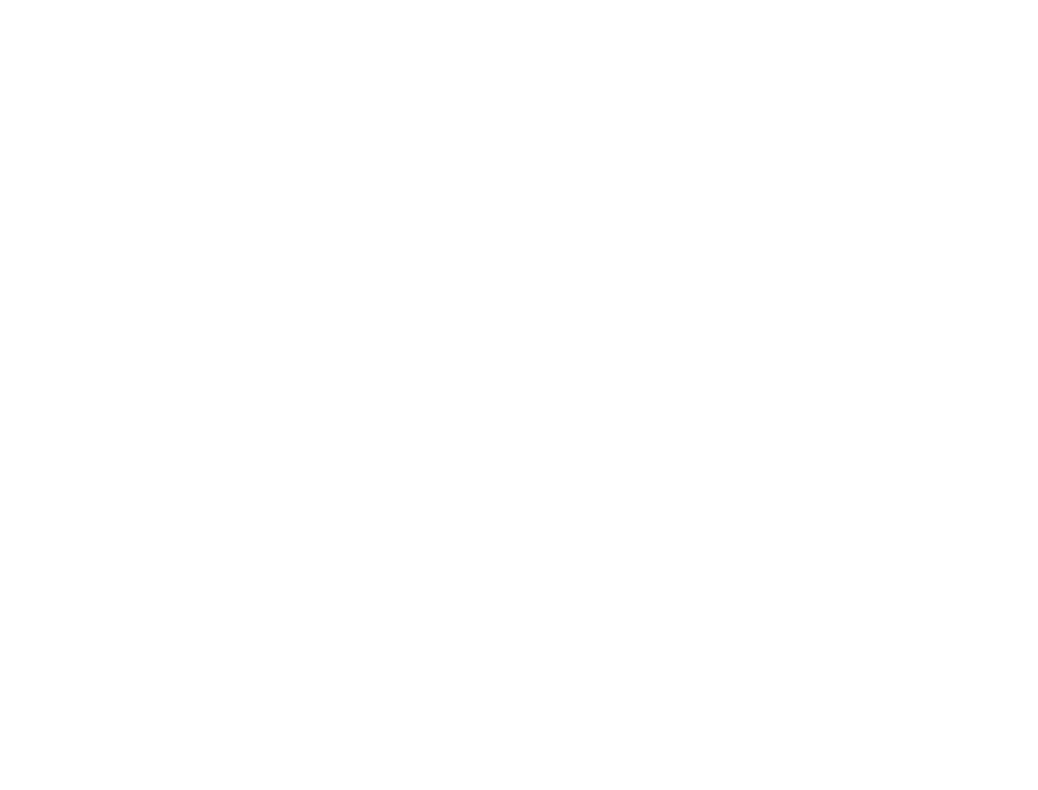
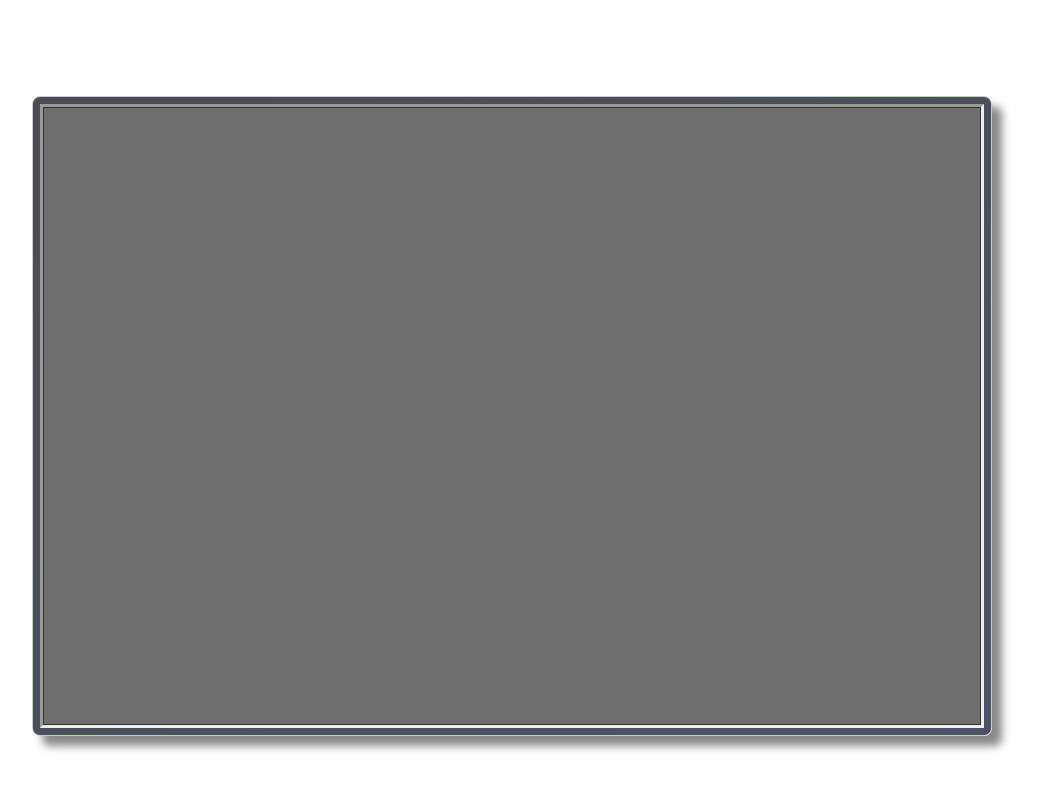
Before and after one commit to Agimir/mi_cfx-ref, a plain HTML site: page web/source/index.html in a window 1280 px wide. Shown: the whole page, without its empty margins (128-1166 px from the left). Drawn offline with Linux system fonts and the light colour scheme.

Commit message:
anim / screen

```diff
--- a/web/source/index.html
+++ b/web/source/index.html
@@ -9,7 +9,11 @@
   </head>
   <body class="overflow-hidden">
 
-    <div id="mi_net_frame"></div>
+    <div id="mi_net_frame" class="w3-panel w3-border w3-round-large">
+      <div id="mi_net_screen">
+        <div id="app"></div>
+      </div>
+    </div>
 
     <script type="module" src="../source/app.js"></script>
     <script type="module" src="../source/app.js"></script>
--- a/web/source/style.css
+++ b/web/source/style.css
@@ -0,0 +1,43 @@
+* {
+    margin: 0;
+    padding: 0;
+}
+
+@keyframes floatUp {
+    from {
+        transform: translate(-50%, 100%); /* Start from the bottom */
+    }
+    to {
+        transform: translate(-50%, -50%); /* End at the center */
+    }
+}
+
+
+body, html {
+    display: flex;
+    justify-content: center;
+    align-items: center;
+}
+
+#mi_net_frame {
+    width: 120vh; height: 80vh;
+    background-image: linear-gradient(to bottom right, rgb(77, 76, 85), rgb(77, 82, 100));
+    border-style: outset; position: fixed; box-shadow: 10px 10px 8px #888888;
+    top: 50%; left: 50%; transform: translate(-50%, -50%);
+    transform: translate(-50%, -50%);
+    animation: floatUp 1.5s ease-out forwards;
+}
+
+#mi_net_screen {
+    width: 118vh; height: 78vh;
+    background-color: #313131;
+    border-style: inset; position: relative;
+    top: 50%; left: 50%; transform: translate(-50%, -50%);
+}
+
+#app {
+    width: 117vh; height: 77vh;
+    background-color: #6e6e6e;
+    border: transparent 10px ; position: relative;
+    top: 50%; left: 50%; transform: translate(-50%, -50%);
+}
```
